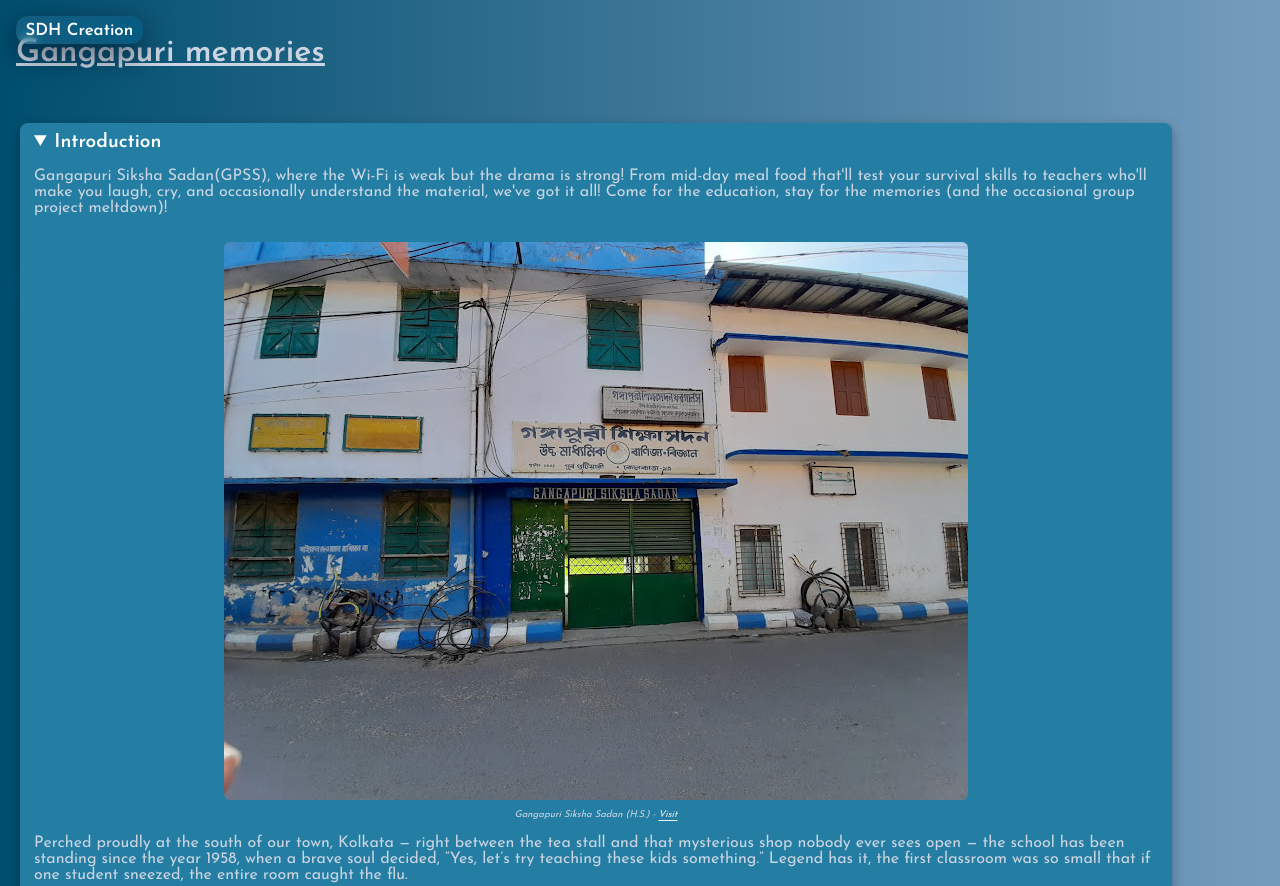
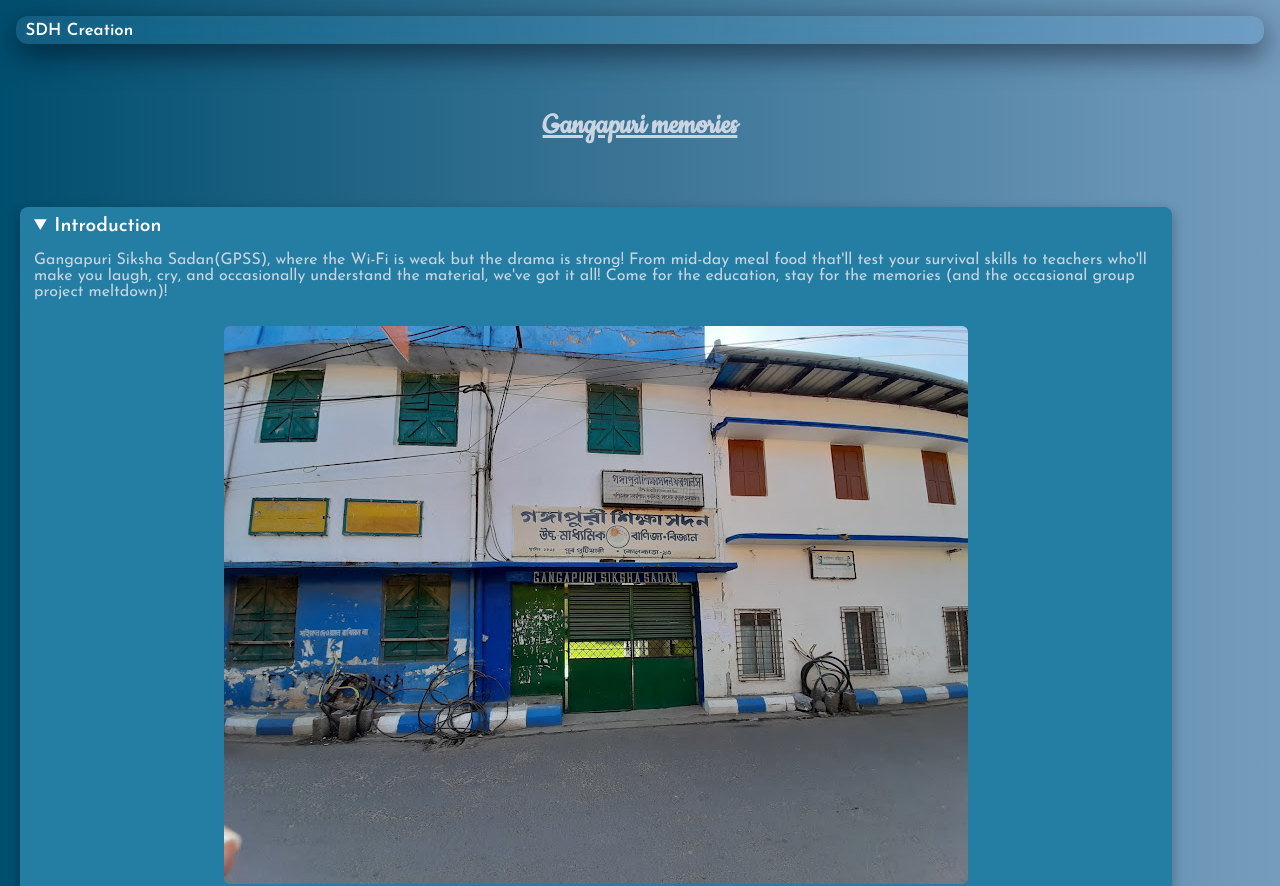
Before and after one commit to opsonusdh/Gangapuri-Memories, a plain HTML site: page index.html in a window 1280 px wide. Shown: the top 886 px of the page. Drawn offline with Linux system fonts and the light colour scheme.

Commit message:
Update style.css

```diff
--- a/style.css
+++ b/style.css
@@ -42,15 +42,16 @@
     h2, h3 {
       font-family: 'Lora', serif;
     }
-    h3{
+    h1{
       font-family: 'Cookie', cursive;
       font-size: 2rem;
+      margin: 4rem auto 2rem;
     }
 
 
     /* Splash header */
     .splash{
-      position:fixed;
+      positiposition;
       left:50%;
       top:50%;
       transform:translate(-50%,-50%);
```
